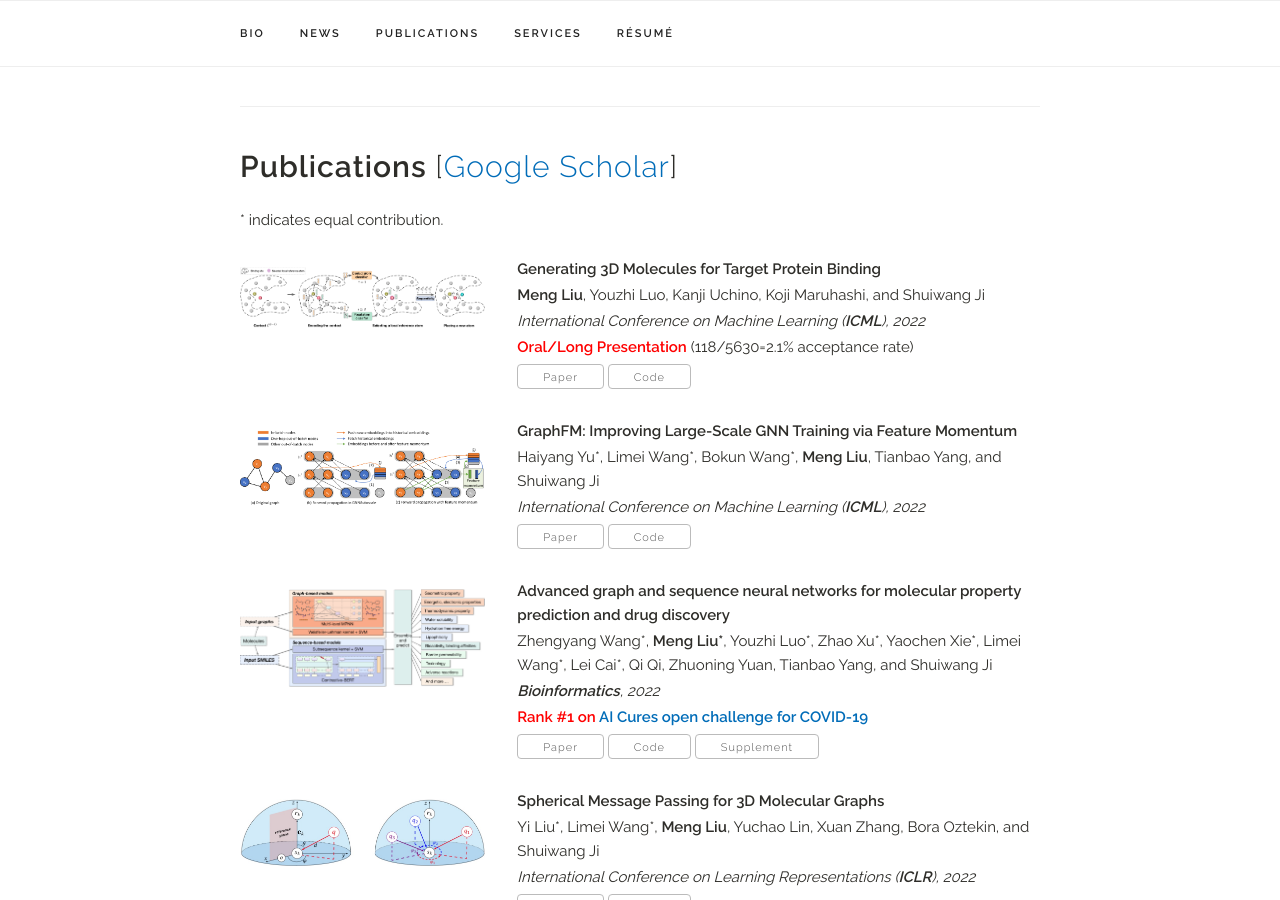
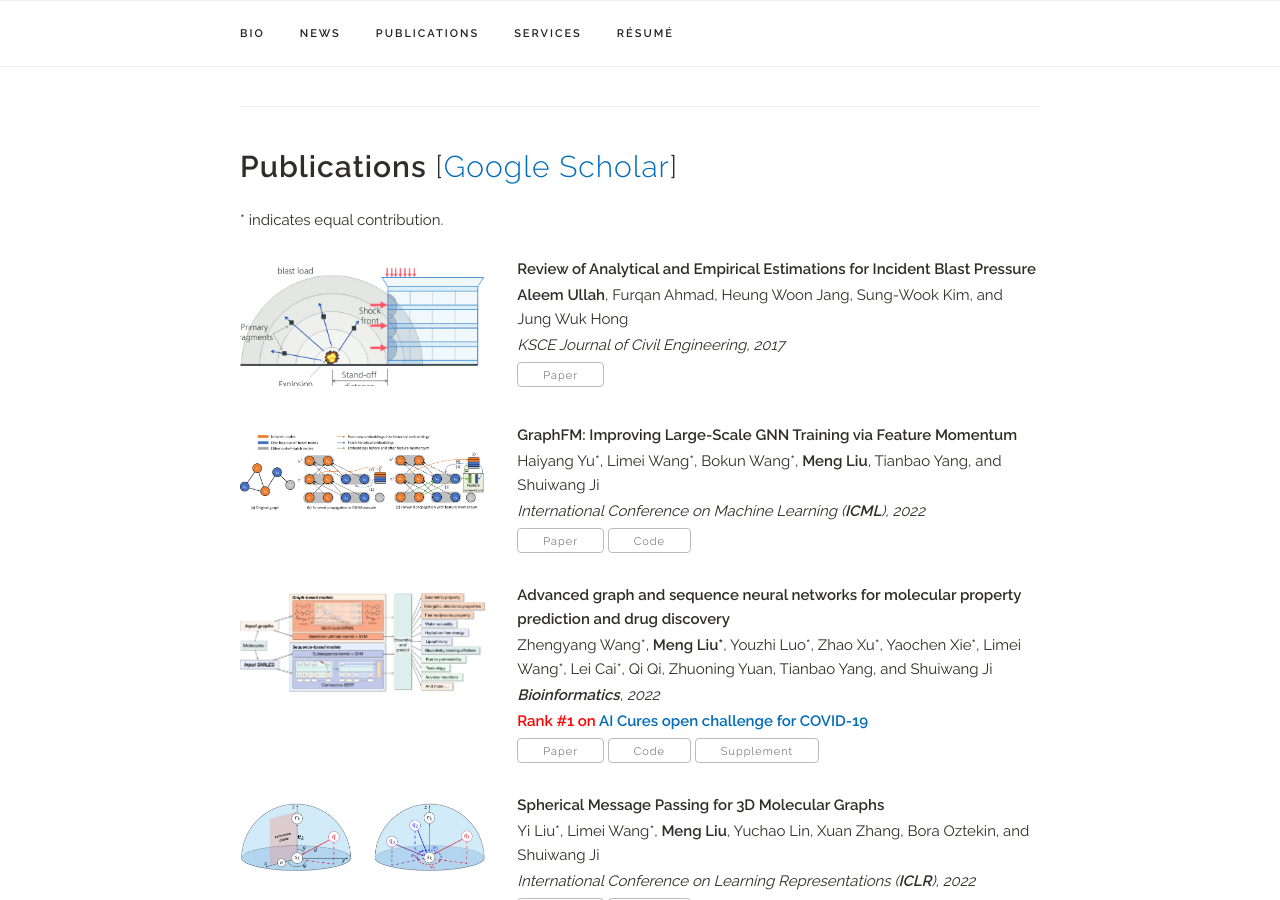
Before and after one commit to aleemulla/aleemulla.github.io, a Jekyll site: the page built from index.html, in a window 1280 px wide and 900 px high, scrolled down 907 px. Built offline with Jekyll 4.4.1, drawn with Linux system fonts in a browser that asks for light colours; a style sheet for code colours, icons or effects is not loaded.

Commit message:
thirteenth commit

```diff
--- a/_data/publications.yaml
+++ b/_data/publications.yaml
@@ -1,13 +1,13 @@
 papers:
 
-  - title: "Generating 3D Molecules for Target Protein Binding"
-    authors: "<b>Meng Liu</b>, Youzhi Luo, Kanji Uchino, Koji Maruhashi, and Shuiwang Ji"
-    venue: "International Conference on Machine Learning (<b>ICML</b>), 2022"
-    paper_pdf: "https://arxiv.org/abs/2204.09410"
-    code: "https://github.com/divelab/GraphBP"
-    img: "/assets/imgs/GraphBP.png"
+  - title: "Review of Analytical and Empirical Estimations for Incident Blast Pressure"
+    authors: "<b>Aleem Ullah</b>, Furqan Ahmad, Heung Woon Jang, Sung-Wook Kim, and Jung Wuk Hong"
+    venue: "KSCE Journal of Civil Engineering, 2017"
+    paper_pdf: "https://link.springer.com/article/10.1007/s12205-016-1386-4"
+    # code: "https://github.com/divelab/GraphBP"
+    img: "/assets/imgs/pub_blast.png"
     selected: y
-    note: "<b style='color:red !important;'>Oral/Long Presentation</b> (118/5630=2.1% acceptance rate)"
+    # note: "<b style='color:red !important;'>Oral/Long Presentation</b> (118/5630=2.1% acceptance rate)"
     # note: "<b>Oral/Long Presentation</b> (118/5630=2.1% acceptance rate)"
 
   - title: "GraphFM: Improving Large-Scale GNN Training via Feature Momentum"
```
Also changed, not shown: assets/imgs/GraphBP.png (deleted), assets/imgs/pub_blast.png (added).
